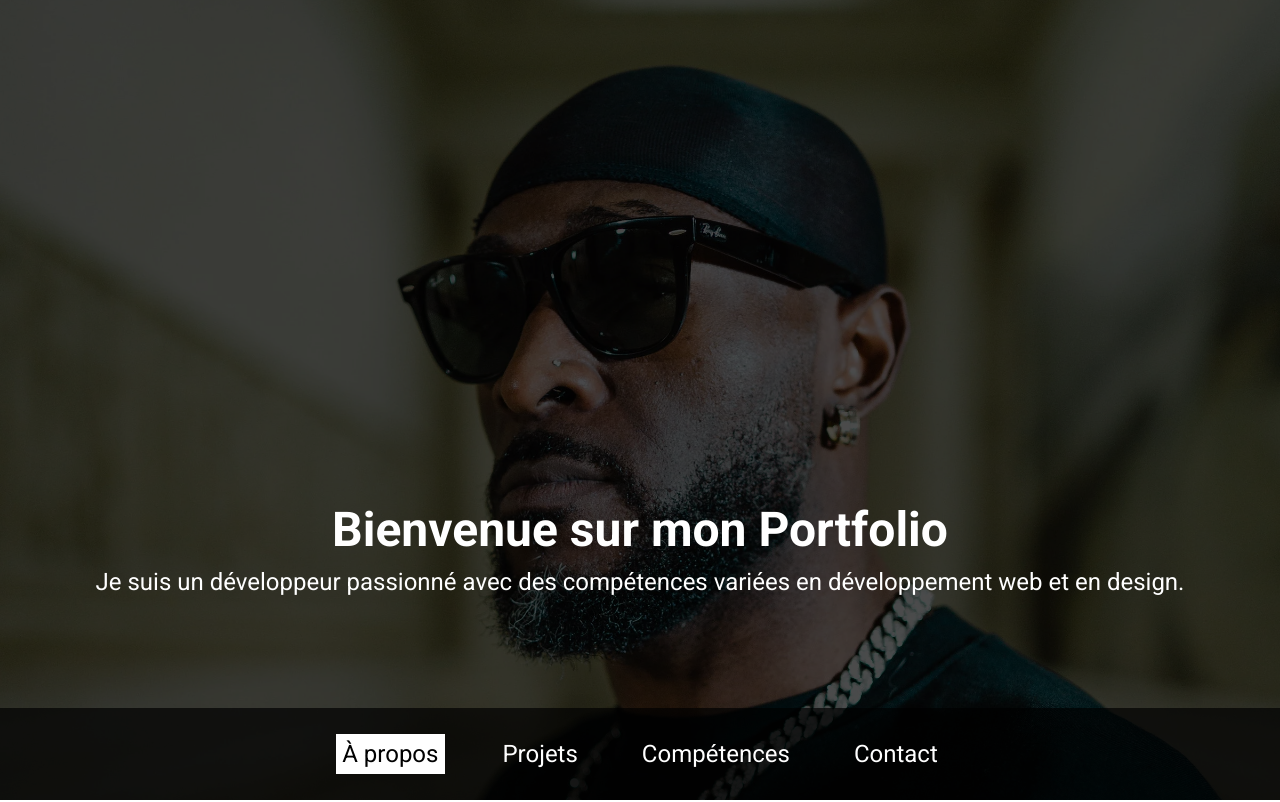
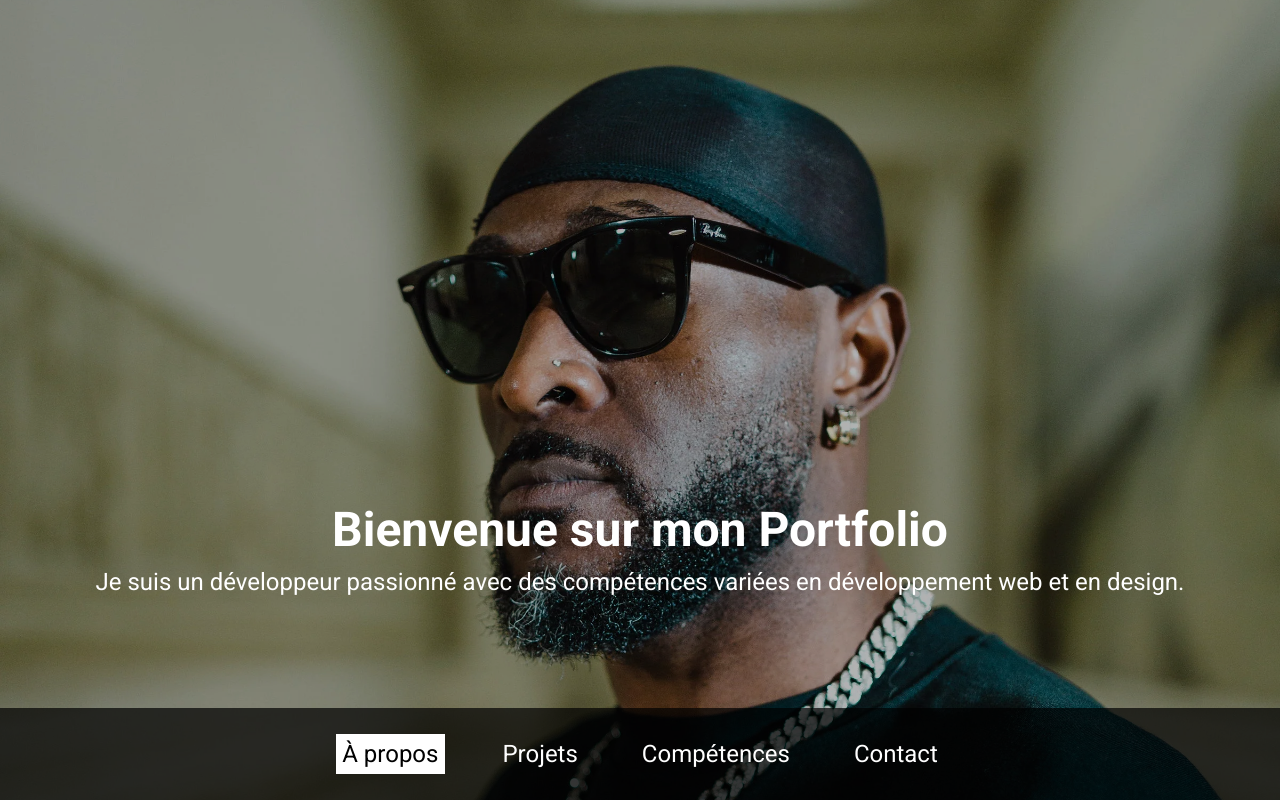
Before and after one commit to NJ4445/mon-portfolio, a React (Create React App) app: page / in a window 1280 px wide. Shown: the top 802 px of the page. Built offline with nearby package versions, Linux system fonts and the light colour scheme.

Commit message:
modif img overlay

```diff
--- a/src/components/Header/Header.module.css
+++ b/src/components/Header/Header.module.css
@@ -29,7 +29,7 @@
   left: 0;
   right: 0;
   bottom: 0;
-  background: rgba(0, 0, 0, 0.7);
+  background: rgba(0, 0, 0, 0.3);
   z-index: 0;
 }
 
```
